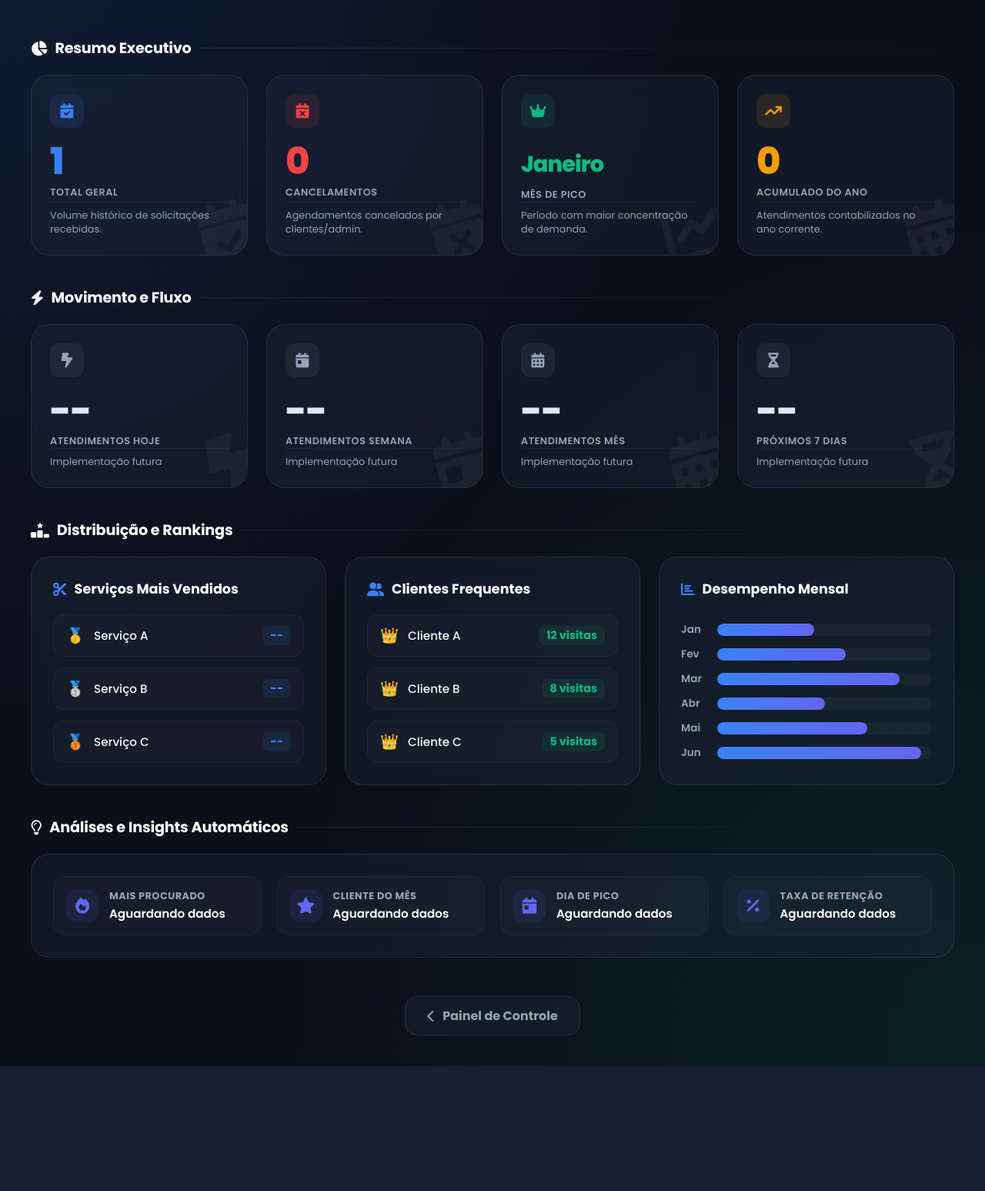
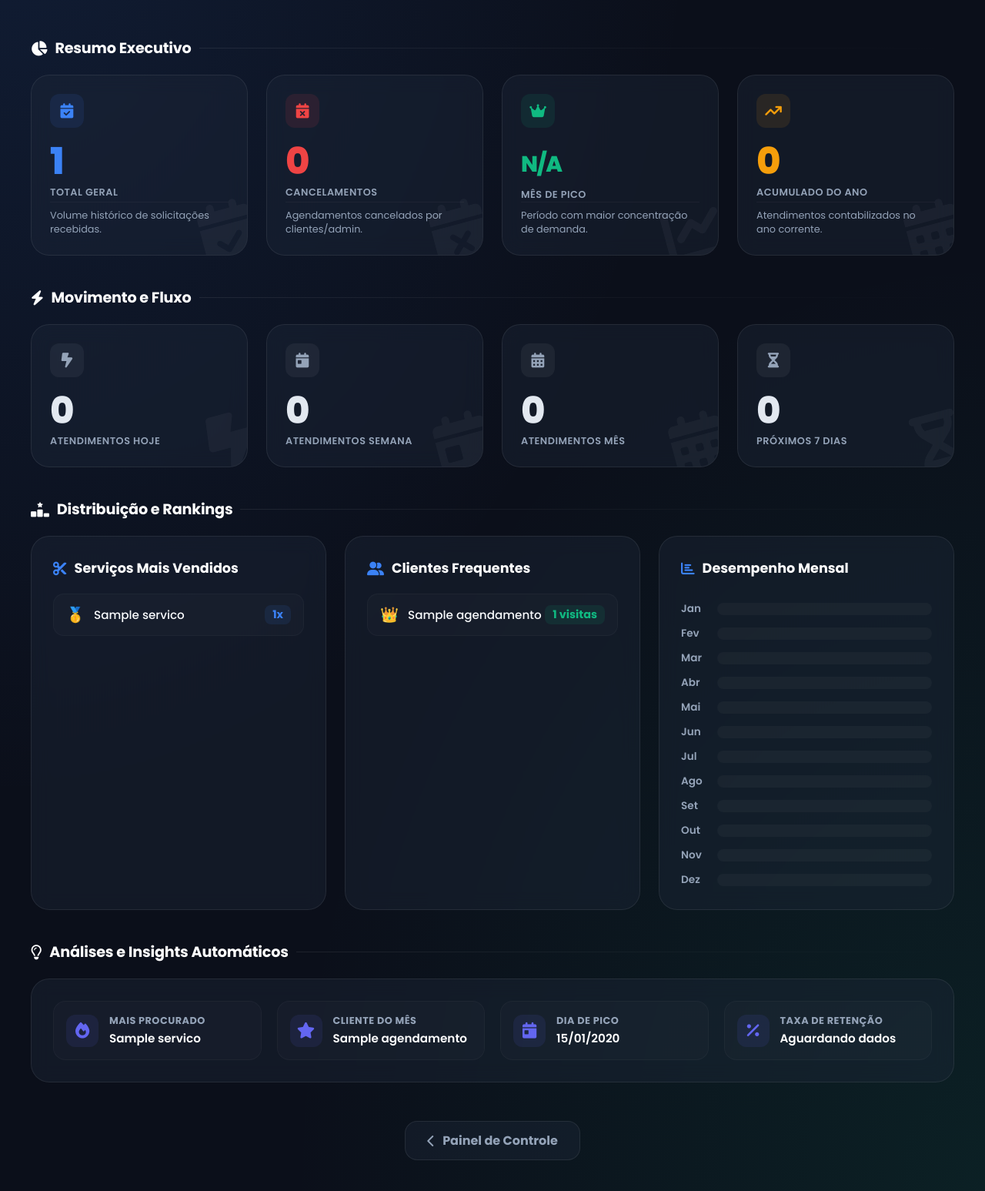
Before and after one commit to devban555/agenda1, a Flask app: page /relatorio in a window 1280 px wide. Shown: the part 174-1721 px from the top of the page at 77% size. Before the commit the page ends 1559 px from the top, so only its background shows below. Run offline with Flask 3, Linux system fonts and the light colour scheme; the visitor is signed in with stand-in values (Sample User, id 1); tables that the repository leaves empty hold one stand-in row (values such as "Sample post").

Commit message:
Melhora disponibilidade por duração e dashboard gerencial

```diff
--- a/app/routes.py
+++ b/app/routes.py
@@ -695,40 +695,156 @@ def verificar_horarios():
 @main.route('/relatorio')
 @login_required
 def relatorio():
-    # Total de agendamentos
-    total_agendamentos = Agendamento.query.count()
-
-    # Melhor mês do ano (mês com mais agendamentos)
+    from datetime import date, timedelta
+    from sqlalchemy import extract, func
+
+    user_id = session["user_id"]
+
+    hoje = date.today()
+    inicio_semana = hoje - timedelta(days=hoje.weekday())
+    fim_semana = inicio_semana + timedelta(days=6)
+
+    inicio_mes = hoje.replace(day=1)
+    fim_7_dias = hoje + timedelta(days=7)
+    ano_atual = hoje.year
+
+    total_agendamentos = Agendamento.query.filter_by(
+        usuario_id=user_id
+    ).count()
+
+    total_hoje = Agendamento.query.filter_by(
+        usuario_id=user_id,
+        data=hoje
+    ).count()
+
+    total_semana = Agendamento.query.filter(
+        Agendamento.usuario_id == user_id,
+        Agendamento.data >= inicio_semana,
+        Agendamento.data <= fim_semana
+    ).count()
+
+    total_mes = Agendamento.query.filter(
+        Agendamento.usuario_id == user_id,
+        Agendamento.data >= inicio_mes
+    ).count()
+
+    proximos_7_dias = Agendamento.query.filter(
+        Agendamento.usuario_id == user_id,
+        Agendamento.data >= hoje,
+        Agendamento.data <= fim_7_dias
+    ).count()
+
+    total_no_ano = Agendamento.query.filter(
+        Agendamento.usuario_id == user_id,
+        extract('year', Agendamento.data) == ano_atual
+    ).count()
+
+    total_cancelados = 0
+
     dados_por_mes = (
         db.session.query(
             extract('month', Agendamento.data).label('mes'),
             func.count(Agendamento.id).label('total')
         )
+        .filter(
+            Agendamento.usuario_id == user_id,
+            extract('year', Agendamento.data) == ano_atual
+        )
         .group_by('mes')
         .order_by(func.count(Agendamento.id).desc())
         .all()
     )
+
+    meses_nomes = [
+        "Janeiro", "Fevereiro", "Março", "Abril", "Maio", "Junho",
+        "Julho", "Agosto", "Setembro", "Outubro", "Novembro", "Dezembro"
+    ]
+
     melhor_mes = None
+
     if dados_por_mes:
-        meses_nomes = [
-            "Janeiro", "Fevereiro", "Março", "Abril", "Maio", "Junho",
-            "Julho", "Agosto", "Setembro", "Outubro", "Novembro", "Dezembro"
-        ]
         melhor_mes = meses_nomes[int(dados_por_mes[0].mes) - 1]
 
-    # Total de cancelados (considerando que há um campo status='cancelado')
-    total_cancelados = Agendamento.query.filter_by(status='cancelado').count() if hasattr(Agendamento, 'status') else 0
-
-    # Total de agendamentos no ano atual
-    ano_atual = datetime.now().year
-    total_no_ano = Agendamento.query.filter(extract('year', Agendamento.data) == ano_atual).count()
+    servicos_mais_vendidos = (
+        db.session.query(
+            Servico.titulo.label("titulo"),
+            func.count(Agendamento.id).label("total")
+        )
+        .join(Servico, Servico.id == Agendamento.servico_id)
+        .filter(Agendamento.usuario_id == user_id)
+        .group_by(Servico.id, Servico.titulo)
+        .order_by(func.count(Agendamento.id).desc())
+        .limit(5)
+        .all()
+    )
+
+    clientes_frequentes = (
+        db.session.query(
+            Agendamento.nome.label("nome"),
+            Agendamento.telefone.label("telefone"),
+            func.count(Agendamento.id).label("total")
+        )
+        .filter(Agendamento.usuario_id == user_id)
+        .group_by(Agendamento.telefone, Agendamento.nome)
+        .order_by(func.count(Agendamento.id).desc())
+        .limit(5)
+        .all()
+    )
+
+    desempenho_mensal = []
+
+    for mes in range(1, 13):
+        total_mes_item = Agendamento.query.filter(
+            Agendamento.usuario_id == user_id,
+            extract('year', Agendamento.data) == ano_atual,
+            extract('month', Agendamento.data) == mes
+        ).count()
+
+        desempenho_mensal.append({
+            "mes": meses_nomes[mes - 1][:3],
+            "total": total_mes_item
+        })
+
+    maior_mes_total = max([m["total"] for m in desempenho_mensal] or [0])
+
+    for item in desempenho_mensal:
+        if maior_mes_total > 0:
+            item["percentual"] = int((item["total"] / maior_mes_total) * 100)
+        else:
+            item["percentual"] = 0
+
+    servico_mais_procurado = servicos_mais_vendidos[0].titulo if servicos_mais_vendidos else "Sem dados"
+    cliente_do_mes = clientes_frequentes[0].nome if clientes_frequentes else "Sem dados"
+
+    dia_pico_dado = (
+        db.session.query(
+            Agendamento.data.label("data"),
+            func.count(Agendamento.id).label("total")
+        )
+        .filter(Agendamento.usuario_id == user_id)
+        .group_by(Agendamento.data)
+        .order_by(func.count(Agendamento.id).desc())
+        .first()
+    )
+
+    dia_pico = dia_pico_dado.data.strftime('%d/%m/%Y') if dia_pico_dado else "Sem dados"
 
     return render_template(
         'relatorio.html',
         total_agendamentos=total_agendamentos,
+        total_cancelados=total_cancelados,
         melhor_mes=melhor_mes,
-        total_cancelados=total_cancelados,
-        total_no_ano=total_no_ano
+        total_no_ano=total_no_ano,
+        total_hoje=total_hoje,
+        total_semana=total_semana,
+        total_mes=total_mes,
+        proximos_7_dias=proximos_7_dias,
+        servicos_mais_vendidos=servicos_mais_vendidos,
+        clientes_frequentes=clientes_frequentes,
+        desempenho_mensal=desempenho_mensal,
+        servico_mais_procurado=servico_mais_procurado,
+        cliente_do_mes=cliente_do_mes,
+        dia_pico=dia_pico
     )
 
 @main.route("/lista")
--- a/app/templates/relatorio.html
+++ b/app/templates/relatorio.html
@@ -396,33 +396,29 @@
     <div class="cards-grid">
       <article class="card future-data">
         <div class="icon-box"><i class="fa-solid fa-bolt-lightning"></i></div>
-        <h2 class="metric">--</h2>
+        <h2 class="metric">{{ total_hoje }}</h2>
         <div class="label">Atendimentos Hoje</div>
-        <div class="desc">Implementação futura</div>
         <i class="fa-solid fa-bolt-lightning bg-icon"></i>
       </article>
 
       <article class="card future-data">
         <div class="icon-box"><i class="fa-solid fa-calendar-day"></i></div>
-        <h2 class="metric">--</h2>
+        <h2 class="metric">{{ total_semana }}</h2>
         <div class="label">Atendimentos Semana</div>
-        <div class="desc">Implementação futura</div>
         <i class="fa-solid fa-calendar-day bg-icon"></i>
       </article>
 
       <article class="card future-data">
         <div class="icon-box"><i class="fa-solid fa-calendar-days"></i></div>
-        <h2 class="metric">--</h2>
+        <h2 class="metric">{{ total_mes }}</h2>
         <div class="label">Atendimentos Mês</div>
-        <div class="desc">Implementação futura</div>
         <i class="fa-solid fa-calendar-days bg-icon"></i>
       </article>
 
       <article class="card future-data">
         <div class="icon-box"><i class="fa-solid fa-hourglass-half"></i></div>
-        <h2 class="metric">--</h2>
+        <h2 class="metric">{{ proximos_7_dias }}</h2>
         <div class="label">Próximos 7 Dias</div>
-        <div class="desc">Implementação futura</div>
         <i class="fa-solid fa-hourglass-half bg-icon"></i>
       </article>
     </div>
@@ -433,84 +429,56 @@
     <div class="large-card">
       <h3><i class="fa-solid fa-scissors"></i> Serviços Mais Vendidos</h3>
       <div class="ranking-list">
+        {% for item in servicos_mais_vendidos %}
         <div class="ranking-item">
           <div class="ranking-meta">
-              <span class="ranking-icon">🥇</span>
-              <span class="ranking-name">Serviço A</span>
+            <span class="ranking-icon">
+              {% if loop.index == 1 %}🥇{% elif loop.index == 2 %}🥈{% elif loop.index == 3 %}🥉{% else %}⭐{% endif %}
+            </span>
+            <span class="ranking-name">{{ item.titulo }}</span>
           </div>
-            <span class="ranking-value">--</span>
+          <span class="ranking-value">{{ item.total }}x</span>
         </div>
+        {% else %}
         <div class="ranking-item">
-            <div class="ranking-meta">
-              <span class="ranking-icon">🥈</span>
-              <span class="ranking-name">Serviço B</span>
+          <span class="ranking-name">Sem dados</span>
         </div>
-            <span class="ranking-value">--</span>
-          </div>
-          <div class="ranking-item">
-            <div class="ranking-meta">
-              <span class="ranking-icon">🥉</span>
-              <span class="ranking-name">Serviço C</span>
-            </div>
-            <span class="ranking-value">--</span>
-          </div>
+        {% endfor %}
       </div>
     </div>
 
     <div class="large-card">
       <h3><i class="fa-solid fa-user-group"></i> Clientes Frequentes</h3>
       <div class="ranking-list">
+        {% for item in clientes_frequentes %}
         <div class="ranking-item">
           <div class="ranking-meta">
             <span class="ranking-icon">👑</span>
-              <span class="ranking-name">Cliente A</span>
+            <span class="ranking-name">{{ item.nome }}</span>
           </div>
-            <span class="ranking-value" style="color: var(--success); background: rgba(16, 185, 129, 0.1);">12 visitas</span>
+          <span class="ranking-value" style="color: var(--success); background: rgba(16, 185, 129, 0.1);">
+            {{ item.total }} visitas
+          </span>
         </div>
+        {% else %}
         <div class="ranking-item">
-            <div class="ranking-meta">
-              <span class="ranking-icon">👑</span>
-              <span class="ranking-name">Cliente B</span>
+          <span class="ranking-name">Sem dados</span>
         </div>
-            <span class="ranking-value" style="color: var(--success); background: rgba(16, 185, 129, 0.1);">8 visitas</span>
-          </div>
-          <div class="ranking-item">
-            <div class="ranking-meta">
-              <span class="ranking-icon">👑</span>
-              <span class="ranking-name">Cliente C</span>
-            </div>
-            <span class="ranking-value" style="color: var(--success); background: rgba(16, 185, 129, 0.1);">5 visitas</span>
-          </div>
+        {% endfor %}
       </div>
     </div>
 
-      <div class="large-card" style="grid-column: span 1;">
+    <div class="large-card">
       <h3><i class="fa-solid fa-chart-bar"></i> Desempenho Mensal</h3>
       <div class="fake-chart">
+        {% for item in desempenho_mensal %}
         <div class="chart-row">
-            <div class="chart-label">Jan</div>
-            <div class="chart-bar-container"><div class="chart-bar" style="width: 45%;"></div></div>
+          <div class="chart-label">{{ item.mes }}</div>
+          <div class="chart-bar-container">
+            <div class="chart-bar" style="width: {{ item.percentual }}%;"></div>
           </div>
-          <div class="chart-row">
-            <div class="chart-label">Fev</div>
-            <div class="chart-bar-container"><div class="chart-bar" style="width: 60%;"></div></div>
         </div>
-          <div class="chart-row">
-            <div class="chart-label">Mar</div>
-            <div class="chart-bar-container"><div class="chart-bar" style="width: 85%;"></div></div>
-          </div>
-          <div class="chart-row">
-            <div class="chart-label">Abr</div>
-            <div class="chart-bar-container"><div class="chart-bar" style="width: 50%;"></div></div>
-          </div>
-          <div class="chart-row">
-            <div class="chart-label">Mai</div>
-            <div class="chart-bar-container"><div class="chart-bar" style="width: 70%;"></div></div>
-          </div>
-          <div class="chart-row">
-            <div class="chart-label">Jun</div>
-            <div class="chart-bar-container"><div class="chart-bar" style="width: 95%;"></div></div>
-          </div>
+        {% endfor %}
       </div>
     </div>
 
@@ -523,21 +491,21 @@
           <div class="insight-icon"><i class="fa-solid fa-fire"></i></div>
           <div class="insight-info">
             <h4>Mais Procurado</h4>
-            <p>Aguardando dados</p>
+            <p>{{ servico_mais_procurado }}</p>
           </div>
         </div>
         <div class="insight-box">
           <div class="insight-icon"><i class="fa-solid fa-star"></i></div>
           <div class="insight-info">
             <h4>Cliente do Mês</h4>
-            <p>Aguardando dados</p>
+            <p>{{ cliente_do_mes }}</p>
           </div>
         </div>
         <div class="insight-box">
           <div class="insight-icon"><i class="fa-solid fa-calendar-day"></i></div>
           <div class="insight-info">
             <h4>Dia de Pico</h4>
-            <p>Aguardando dados</p>
+            <p>{{ dia_pico }}</p>
           </div>
         </div>
         <div class="insight-box">
```
Lines whose indentation alone changed are shown as unchanged.
